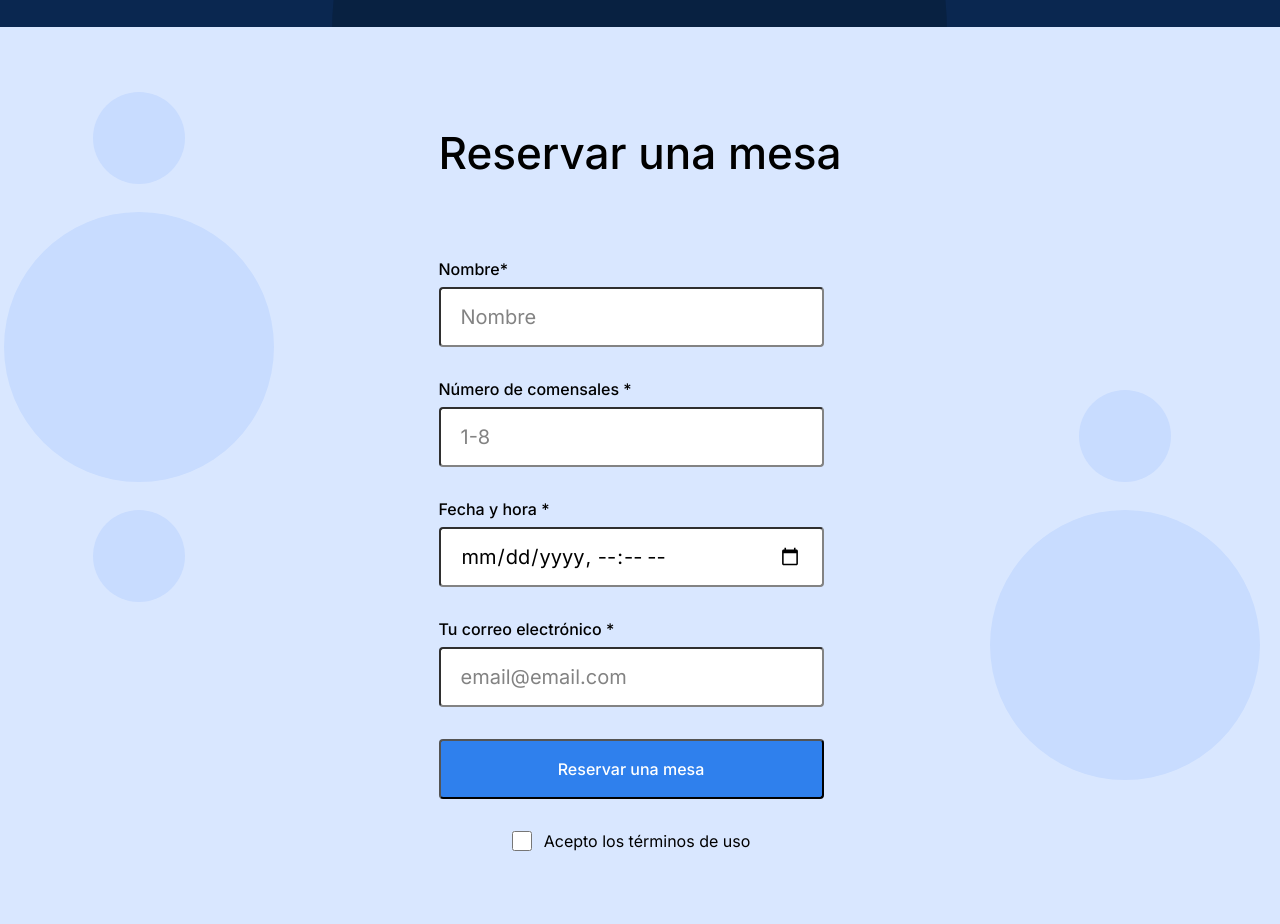
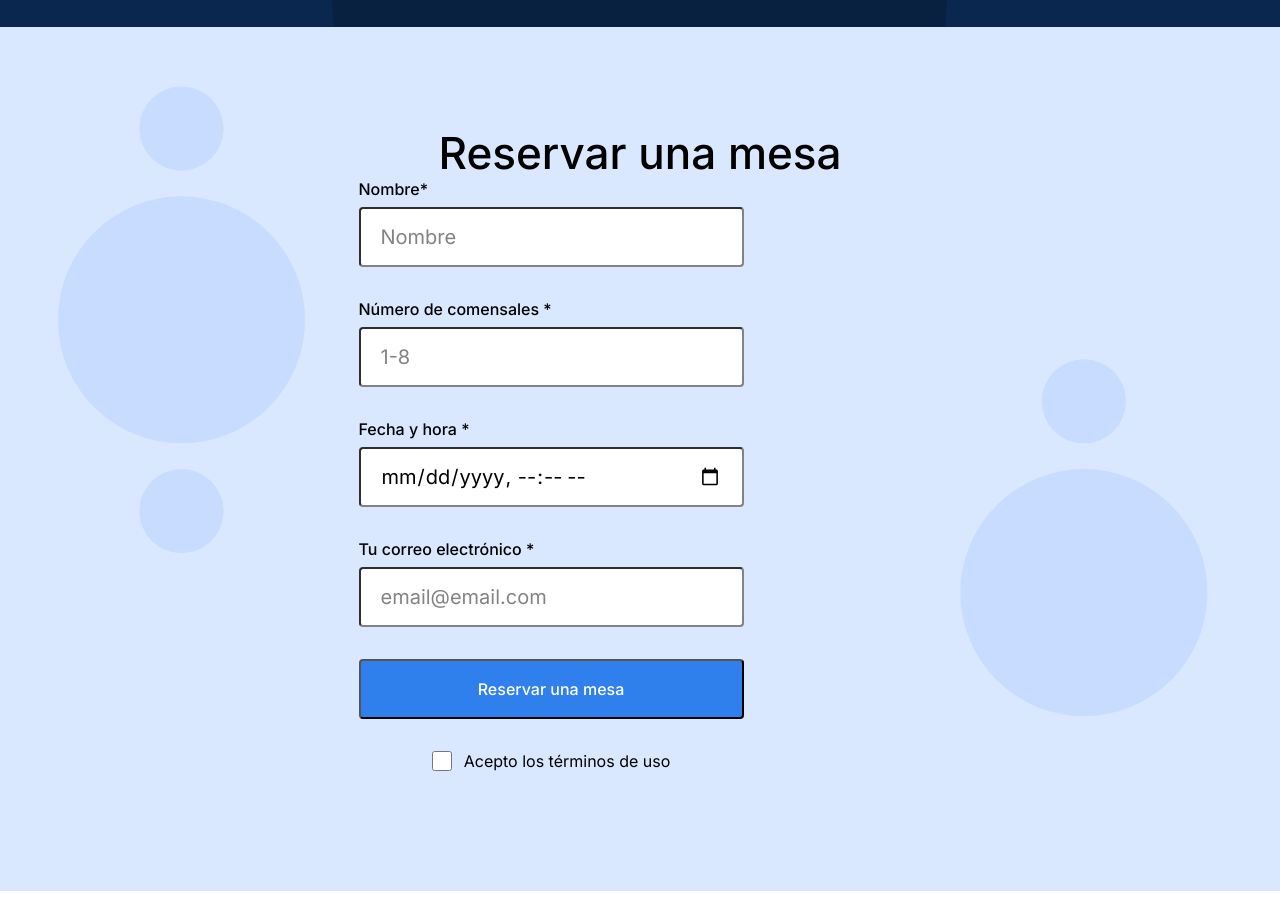
Before and after one commit to sof2214/web_project_coffeeshop, a plain HTML site: page index.html in a window 1280 px wide. Shown: the part 1744-2668 px from the top of the page. After the commit the page ends 2635 px from the top, so only its background shows below. Drawn offline with Linux system fonts and the light colour scheme.

Commit message:
Project 4.3.9

```diff
--- a/pages/index.css
+++ b/pages/index.css
@@ -206,7 +206,7 @@ font-style: normal;
 font-weight: 500;
 font-size: 44px;
 line-height: 52px;
-margin: 100px 0px 80px 0px;
+margin: 100px 80px 0px;
 }
 
 .form{
```
